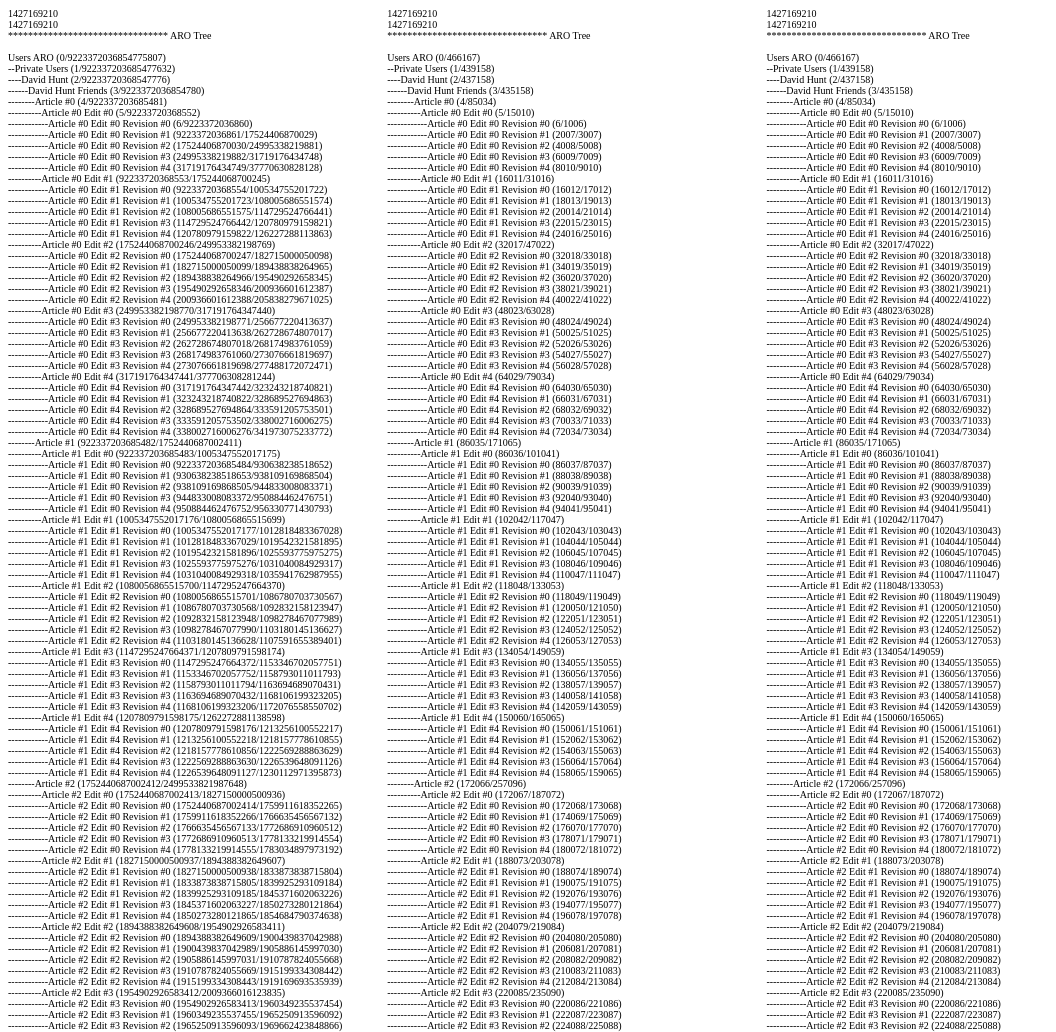
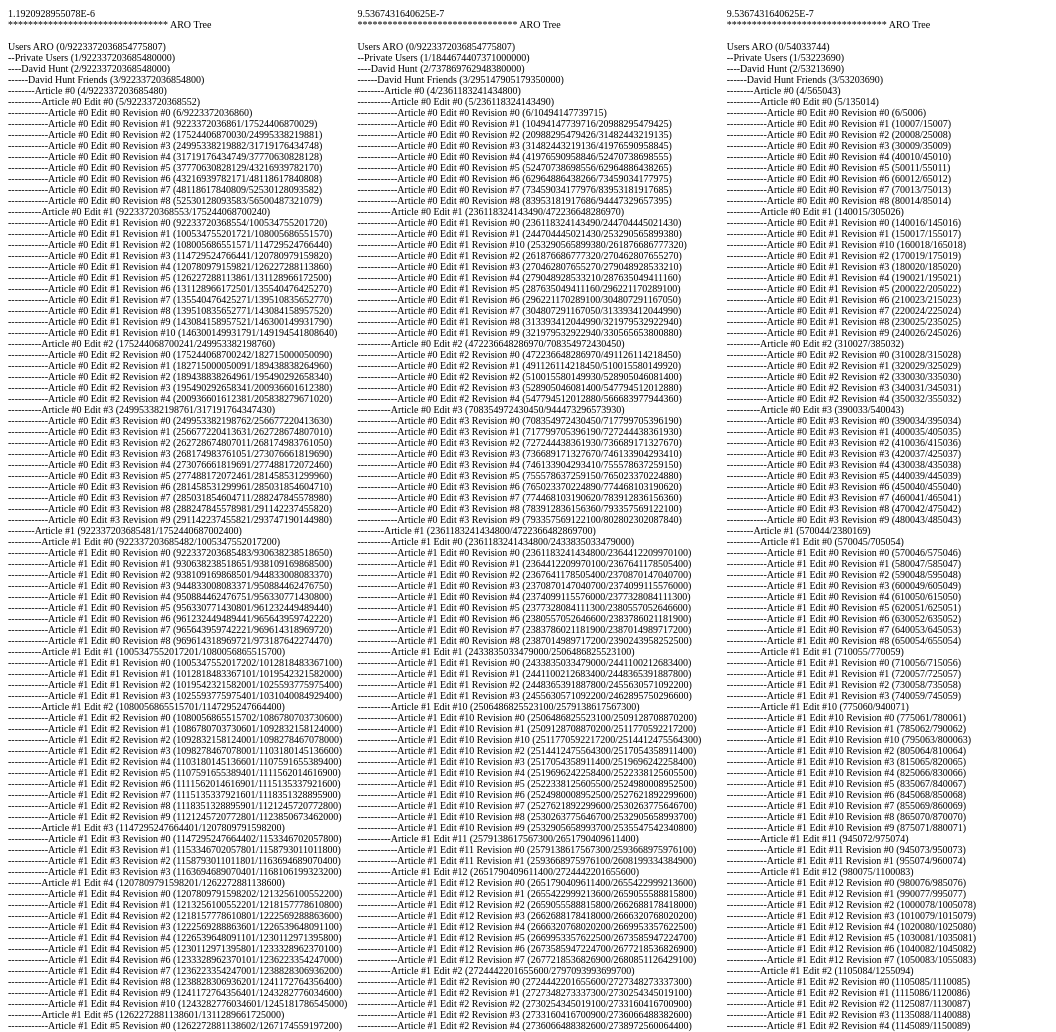
Before and after one commit to WebuddhaInc/wbDACL, a PHP site: page / in a window 1280 px wide. Shown: the top 1032 px of the page, without its empty margins (0-1056 px from the left). Run offline with PHP 8.4, Linux system fonts and the light colour scheme; tables that the repository leaves empty hold one stand-in row (values such as "Sample post").

Commit message:
Update test numbers. Release rebuild on create operation.

```diff
--- a/index.php
+++ b/index.php
@@ -3,7 +3,7 @@
 
 // http://www.phpbuddy.com/article.php?id=6
 
-set_time_limit( 60 );
+set_time_limit( 60 * 5 );
 
 require_once('wbDatabase.php');
 require_once('wb_dacl.class.php');
@@ -62,20 +62,21 @@
 // ************************************************************************
 // Create a ARO Tree
 
-  $count = 5;
+  $count  = 50;
+  $time   = 0;
 
-  echo '<div style="height:100%;width:30%;float:left;">';
-
-  echo microtime(true) . '<br>';
+  $wb_dbh->runQuery("TRUNCATE TABLE `wbdacl_aro`");
+  echo '<div style="height:100%;float:left;">';
+    $time = microtime(true);
     $acl->create_aro( 'user', 'Users ARO' );
     $acl->create_aro( 'user.private', 'Private Users' );
     if( $aro_id = $acl->create_aro( 'user.private.dhunt', 'David Hunt' ) )
       $acl->create_aro( 'friends', 'David Hunt Friends', $aro_id );
     for( $i=0; $i<$count; $i++ ){
       $i_pid = $acl->create_aro( 'user.private.dhunt.friends.article_'.$i, 'Article #'.$i );
-    for( $x=0; $x<$count; $x++ ){
+      for( $x=0; $x<rand(1,$count); $x++ ){
         $x_pid = $acl->create_aro( 'edit_'.$x, 'Article #'.$i.' Edit #'.$x, $i_pid );
-      for( $y=0; $y<$count; $y++ ){
+        for( $y=0; $y<rand(1,$count); $y++ ){
           $y_pid = $acl->create_aro( 'revision_'.$y, 'Article #'.$i.' Edit #'.$x.' Revision #'.$y, $x_pid );
         }
       }
@@ -87,25 +88,31 @@
     for( $i=0; $i<$count; $i++ ){
       $acl->create_aro( 'user.public.dhunt.article_'.$i, 'Article #'.$i );
     }
-  echo microtime(true) . '<br>';
-
+    echo (microtime(true) - $time) . '<br>';
     $tree = $acl->get_aro_tree();
     draw_tree('aro', $tree);
   echo '</div>';
 
-  echo '<div style="height:100%;width:30%;float:left;">';
-
-  echo microtime(true) . '<br>';
-  $acl->rebuild_aro();
-  echo microtime(true) . '<br>';
-
+  echo '<div style="height:100%;float:left;">';
+    $time = microtime(true);
+    $acl->rebuild_aro_alt();
+    echo (microtime(true) - $time) . '<br>';
     $tree = $acl->get_aro_tree();
     draw_tree('aro', $tree);
   echo '</div>';
 
-  echo '<div style="height:100%;width:30%;float:left;">';
+  echo '<div style="height:100%;float:left;">';
+    $time = microtime(true);
+    $acl->rebuild_aro();
+    echo (microtime(true) - $time) . '<br>';
+    $tree = $acl->get_aro_tree();
+    draw_tree('aro', $tree);
+  echo '</div>';
 
-  echo microtime(true) . '<br>';
+  die();
+
+  echo '<div style="height:100%;float:left;">';
+    $time = microtime(true);
     for( $i=$count; $i<$count*2; $i++ ){
       $i_pid = $acl->create_aro( 'user.private.dhunt.friends.article_'.$i, 'Article #'.$i );
       for( $x=$count; $x<$count*2; $x++ ){
@@ -115,8 +122,59 @@
         }
       }
     }
-  echo microtime(true) . '<br>';
+    echo (microtime(true) - $time) . '<br>';
+    $tree = $acl->get_aro_tree();
+    draw_tree('aro', $tree);
+  echo '</div>';
 
+  $wb_dbh->runQuery("TRUNCATE TABLE `wbdacl_aro`");
+  echo '<div style="height:100%;float:left;">';
+    $time = microtime(true);
+    $acl->create_aro( 'user', 'Users ARO' );
+    $acl->create_aro( 'user.private', 'Private Users' );
+    if( $aro_id = $acl->create_aro( 'user.private.dhunt', 'David Hunt' ) )
+      $acl->create_aro( 'friends', 'David Hunt Friends', $aro_id );
+    for( $i=0; $i<$count; $i++ ){
+      $i_pid = $acl->create_aro( 'user.private.dhunt.friends.article_'.$i, 'Article #'.$i );
+      for( $x=0; $x<$count * 1.5; $x++ ){
+        $x_pid = $acl->create_aro( 'edit_'.$x, 'Article #'.$i.' Edit #'.$x, $i_pid );
+        for( $y=0; $y<$count * 2; $y++ ){
+          $y_pid = $acl->create_aro( 'revision_'.$y, 'Article #'.$i.' Edit #'.$x.' Revision #'.$y, $x_pid );
+        }
+      }
+    }
+    $acl->create_aro( 'user.public', 'Public Users' );
+    $acl->create_aro( 'user.public.phunt', 'Peter Hunt' );
+    $acl->create_aro( 'user.public.jhunt', 'Jane Hunt' );
+    $acl->create_aro( 'user.public.dhunt', 'David Hunt' );
+    for( $i=0; $i<$count; $i++ ){
+      $acl->create_aro( 'user.public.dhunt.article_'.$i, 'Article #'.$i );
+    }
+    echo (microtime(true) - $time) . '<br>';
+    $tree = $acl->get_aro_tree();
+    draw_tree('aro', $tree);
+  echo '</div>';
+
+  echo '<div style="height:100%;float:left;">';
+    $time = microtime(true);
+    $acl->rebuild_aro();
+    echo (microtime(true) - $time) . '<br>';
+    $tree = $acl->get_aro_tree();
+    draw_tree('aro', $tree);
+  echo '</div>';
+
+  echo '<div style="height:100%;float:left;">';
+    $time = microtime(true);
+    for( $i=$count; $i<$count*2; $i++ ){
+      $i_pid = $acl->create_aro( 'user.private.dhunt.friends.article_'.$i, 'Article #'.$i );
+      for( $x=$count; $x<$count*2; $x++ ){
+        $x_pid = $acl->create_aro( 'edit_'.$x, 'Article #'.$i.' Edit #'.$x, $i_pid );
+        for( $y=$count; $y<$count*2; $y++ ){
+          $y_pid = $acl->create_aro( 'revision_'.$y, 'Article #'.$i.' Edit #'.$x.' Revision #'.$y, $x_pid );
+        }
+      }
+    }
+    echo (microtime(true) - $time) . '<br>';
     $tree = $acl->get_aro_tree();
     draw_tree('aro', $tree);
   echo '</div>';
--- a/wb_dacl.class.php
+++ b/wb_dacl.class.php
@@ -7,7 +7,7 @@
   private $_errorNum  = null;
 
   private $_keyTrx = '/[^a-z0-9\-\_\.]/';
-  private $_treeStep      = 1000;
+  private $_treeStep      = 5000;
   private $_treeMaxCalc   = 0.10;
   private $_treeLftMin    = 0;
   private $_treeRgtMax    = PHP_INT_MAX;
@@ -199,8 +199,7 @@
                 $new_pid = end($new_id_set);
               // Rebuild if Necessary
                 if( $new_lft >= $new_rgt ){
-                inspect( $newRow );
-                die(' rebuild ... ');
+                  inspect( 'rebuild...', $newRow );
                   $this->_rebuild_aro( $new_rid );
                 }
             }
@@ -225,110 +224,9 @@
   *
   *
   ************************************************************************************************************************/
-  public function create_aro( $aro_chain, $label, $aro_pid = null, $status = 1, $data = null ){
-    $created = 0;
-    $aro_rid = null;
-    $aro_level = null;
-    $chain = explode('.', preg_replace($this->_keyTrx,'',$aro_chain));
-    $idset = array();
-    for( $i=0; $i<count($chain); $i++ ){
-      // Lookup
-        $key = $chain[$i];
-        $this->_dbh->runQuery("
-          SELECT `aro_id`, `aro_level`
-          FROM `#__aro`
-          WHERE `aro_pid` ". (is_null($aro_pid) ? "IS NULL" : "= '". intval($aro_pid) ."'") ."
-            AND `aro_key` = '". $this->_dbh->getEscaped($key) ."'
-            ");
-      // Process
-        if( !$this->_dbh->getRowCount() ){
-          // Determine Boundaries
-            $aro_lft = 0;
-            $aro_rgt = $this->_treeRgtMax;
-            $aro_chain = implode('.', array_slice($chain,0,$i+1));
-          // Load / Verify Parent
-            if( !is_null($aro_pid) ){
-              $this->_dbh->runQuery("
-                SELECT `aro_id`
-                  , `aro_rid`
-                  , `aro_level`
-                  , `aro_key`
-                  , `aro_chain`
-                  , `aro_lft` AS `aro_lft_min`
-                  , (SELECT `aro_lft` FROM `#__aro` WHERE `aro_pid` = '". intval($aro_pid) ."' ORDER BY `aro_lft` ASC LIMIT 1) AS `aro_lft_max`
-                  , (SELECT `aro_rgt` FROM `#__aro` WHERE `aro_pid` = '". intval($aro_pid) ."' ORDER BY `aro_rgt` DESC LIMIT 1) AS `aro_rgt_min`
-                  , `aro_rgt` AS `aro_rgt_max`
-                FROM `#__aro`
-                WHERE `aro_id` = '". intval($aro_pid) ."'
-                  ");
-              if( !$this->_dbh->getRowCount() ){
-                throw new Exception('ARO Parent Not Found');
-                return false;
-              }
-              $parentRow = $this->_dbh->getRow();
-              $aro_rid = intval( $parentRow['aro_rid'] );
-              $aro_level = intval( $parentRow['aro_level'] ) + 1;
-              // Root
-                if( $parentRow['aro_lft_min'] >= $parentRow['aro_rgt_max'] ){
-                  $aro_lft = 0;
-                  $aro_rgt = 0;
-                }
-              // No Children
-                else if( is_null($parentRow['aro_lft_max']) && is_null($parentRow['aro_rgt_min']) ){
-                  $aro_lft = intval( $parentRow['aro_lft_min'] + 1 );
-                  $aro_rgt = intval( $parentRow['aro_lft_min'] + round(($parentRow['aro_rgt_max'] - $parentRow['aro_lft_min']) * ($this->_treeMaxCalc)) );
-                }
-              // Next Child
-                else {
-                  $aro_lft = intval( $parentRow['aro_rgt_min'] + 1 );
-                  $aro_rgt = intval( $parentRow['aro_rgt_min'] + round(($parentRow['aro_rgt_max'] - $parentRow['aro_rgt_min']) * ($this->_treeMaxCalc)) );
-                }
-              // Next Chain
-                $aro_chain = $parentRow['aro_chain'].'.'.$key;
-            }
-          // Insert Object
-            $newRow = array(
-              'aro_pid'       => $aro_pid,
-              'aro_rid'       => is_null($aro_rid) ? $this->_dbh->getNextID('#__aro') : $aro_rid,
-              'aro_level'     => intval($aro_level),
-              'aro_children'  => 0,
-              'aro_lft'       => intval($aro_lft),
-              'aro_rgt'       => intval($aro_rgt),
-              'aro_key'       => $key,
-              'aro_chain'     => $aro_chain,
-              'aro_label'     => ($i == count($chain)-1 ? $label : $key),
-              'aro_status'    => $status,
-              'aro_data'      => ($i == count($chain)-1 ? $data : null)
-              );
-            $this->_dbh->runInsert('#__aro', $newRow);
-            $idset[] = $this->_dbh->getLastID();
-            $created++;
-          // Update Parent Child Count
-            if( !is_null($aro_pid) ){
-              $this->_dbh->runQuery("
-                UPDATE `#__aro`
-                SET `aro_children` = `aro_children` + 1
-                WHERE `aro_id` = '". (int)$aro_pid ."'
-                ");
-            }
-          // Update PID for next key
-            $aro_pid = end($idset);
-          // Rebuild if Necessary
-            if( $aro_lft >= $aro_rgt ){
-              $this->_rebuild_aro( $aro_rid );
-            }
-        }
-        else {
-          $rows = $this->_dbh->getRows();
-          $row = array_shift($rows);
-          $idset[] = $aro_pid = $row['aro_id'];
-        }
-      // Fallback Root ID
-        if( is_null($aro_rid) ){
-          $aro_rid = $aro_pid;
-        }
-    }
-    return $created ? array_pop($idset) : false;
+
+  public function create_aro( $aro_chain, $aro_label, $aro_pid = null, $aro_data = null ){
+    return $this->store_dacl( 'aro', $aro_chain, $aro_label, $aro_data, array(), $aro_pid );
   }
 
   /************************************************************************************************************************
@@ -337,13 +235,7 @@
   *
   ************************************************************************************************************************/
   public function get_aro( $aro_chain ){
-    $aro_chain = preg_replace($this->_keyTrx,'',$aro_chain);
-    $this->_dbh->runQuery("
-      SELECT *
-      FROM `#__aro`
-      WHERE `aro_chain` = '". $this->_dbh->getEscaped($aro_chain) ."'
-      ");
-    return $this->_dbh->getRow();
+    return $this->get_dacl( 'aro', $aro_chain );
   }
 
   /************************************************************************************************************************
@@ -351,10 +243,10 @@
   *
   *
   ************************************************************************************************************************/
-  public function get_aro_val( $aro_chain, $rowKey ){
+  public function get_aro_val( $aro_chain, $colKey ){
     $row = $this->get_aro( $aro_chain );
-    if( $row && array_key_exists($rowKey, $row) )
-      return $row[$rowKey];
+    if( $row && array_key_exists($colKey, $row) )
+      return $row[ $colKey ];
     return null;
   }
 
@@ -468,7 +360,7 @@
       $rgt += $this->_treeStep;
     }
     if( $rgt > $rgt_max ){
-      die(' ... exceeding rgt_max in rebuild ... ');
+      die( __FILE__ . ' - ' . __LINE__ . ' ... exceeding rgt_max in rebuild ... ' );
     }
     if( $aro_id ){
       $this->_dbh->runQuery("
@@ -483,10 +375,28 @@
 
   /************************************************************************************************************************
   *
-  *
+  * Attempt to predict boundaries and reduce calculations
   *
   ************************************************************************************************************************/
-  private function _rebuild_aro_alt( $aro_rid = null, $aro_id = null, $aro_lft = null, $aro_rgt = null ){
+  public function rebuild_aro_alt( $aro_key = null ){
+    $aro_rid = null;
+    if( !is_null($aro_key) ){
+      $row = $this->get_aro( $aro_key );
+      if( !$row ){
+        throw new Exception('ARO Key Not Found');
+        return false;
+      }
+      $aro_rid = $row['aro_rid'];
+    }
+    return $this->_rebuild_aro_alt( $aro_rid );
+  }
+
+  /************************************************************************************************************************
+  *
+  * Attempt to predict boundaries and reduce calculations
+  *
+  ************************************************************************************************************************/
+  private function _rebuild_aro_alt( $aro_rid = null, $aro_id = null, $aro_lft = null, $aro_rgt = null, $aro_children = true ){
     // Validate
       if( is_null($aro_lft) ){
         $aro_lft = $this->_treeLftMin;
@@ -500,6 +410,8 @@
           SELECT `aro`.`aro_id`
             , `aro`.`aro_rid`
             , `aro`.`aro_key`
+            , `aro`.`aro_children`
+            /*
             , (
               SELECT COUNT(*)
               FROM `#__aro` AS `aro2`
@@ -513,6 +425,7 @@
               ORDER BY `aro_level_count` DESC
               LIMIT 1
               ) AS `aro_level_count_max`
+            */
           FROM `#__aro` AS `aro`
           WHERE `aro`.`aro_id` = `aro`.`aro_rid`
           ORDER BY `aro`.`aro_key` ASC, `aro`.`aro_id` ASC
@@ -533,33 +446,37 @@
         return false;
       }
     // Loop Nested
+      $new_aro_lft  = $aro_lft;
+      $new_aro_rgt  = $aro_rgt;
+      $new_aro_step = round($aro_rgt * $this->_treeMaxCalc);
+      if( $aro_children ){
         $this->_dbh->runQuery("
           SELECT `aro`.`aro_id`
             , `aro`.`aro_rid`
-          , `aro`.`aro_level`
-          , `aro`.`aro_key`
-          , `aro`.`aro_lft` AS `aro_lft_min`
-          , (SELECT `aro_lft` FROM `#__aro` WHERE `aro_pid` = `aro`.`aro_id` ORDER BY `aro`.`aro_lft` ASC LIMIT 1) AS `aro_lft_max`
-          , (SELECT `aro_rgt` FROM `#__aro` WHERE `aro_pid` = `aro`.`aro_id` ORDER BY `aro`.`aro_rgt` DESC LIMIT 1) AS `aro_rgt_min`
-          , `aro`.`aro_rgt` AS `aro_rgt_max`
-          , (SELECT COUNT(*) FROM `#__aro` WHERE `aro_pid` = `aro`.`aro_id` LIMIT 1) AS `aro_has_children`
+            , `aro`.`aro_children`
           FROM `#__aro` AS `aro`
           WHERE `aro`.`aro_pid` = '". (int)$aro_id ."'
           ORDER BY `aro`.`aro_key`
           ");
         $rows = $this->_dbh->getRows();
-      $new_aro_lft  = $aro_lft;
-      $new_aro_rgt  = $aro_rgt;
-      $new_aro_step = round((count($rows) ? ((($aro_rgt - $aro_lft) * .5) / count($rows)) : $aro_rgt * $this->_treeMaxCalc));
+        $row_count = count($rows);
+        $new_aro_size = ($new_aro_rgt - $new_aro_lft);
+        if( $new_aro_size < $row_count ){
+          die( __FILE__ . ' - ' . __LINE__ . ' ... exceeding rgt_max in rebuild ... ' );
+        }
+        if( $new_aro_size > $row_count * 10 ){
+          $new_aro_step = round( ($new_aro_size * 0.4) / count($rows) );
+        }
+        else {
+          $new_aro_step = round( $new_aro_size / count($rows) );
+        }
         foreach( $rows AS $row ){
-        $new_aro_rgt = $this->_rebuild_aro_alt( $row['aro_rid'], $row['aro_id'], $new_aro_lft + 1, $new_aro_lft + $new_aro_step );
-        if( !$aro_rgt ){
-          return false;
-        }
+          $new_aro_rgt = $this->_rebuild_aro_alt( $row['aro_rid'], $row['aro_id'], $new_aro_lft + 1, $new_aro_lft + $new_aro_step, $row['aro_children'] );
           $new_aro_lft = $new_aro_rgt;
           if( $new_aro_rgt > $aro_rgt ){
             $aro_rgt = $new_aro_rgt;
-          echo "aro_rgt $aro_rgt <br>";
+            die( __FILE__ . ' - ' . __LINE__ . ' ... exceeding rgt_max in rebuild ... ' );
+          }
         }
       }
     // Update Target
```
Lines whose indentation alone changed are shown as unchanged.
